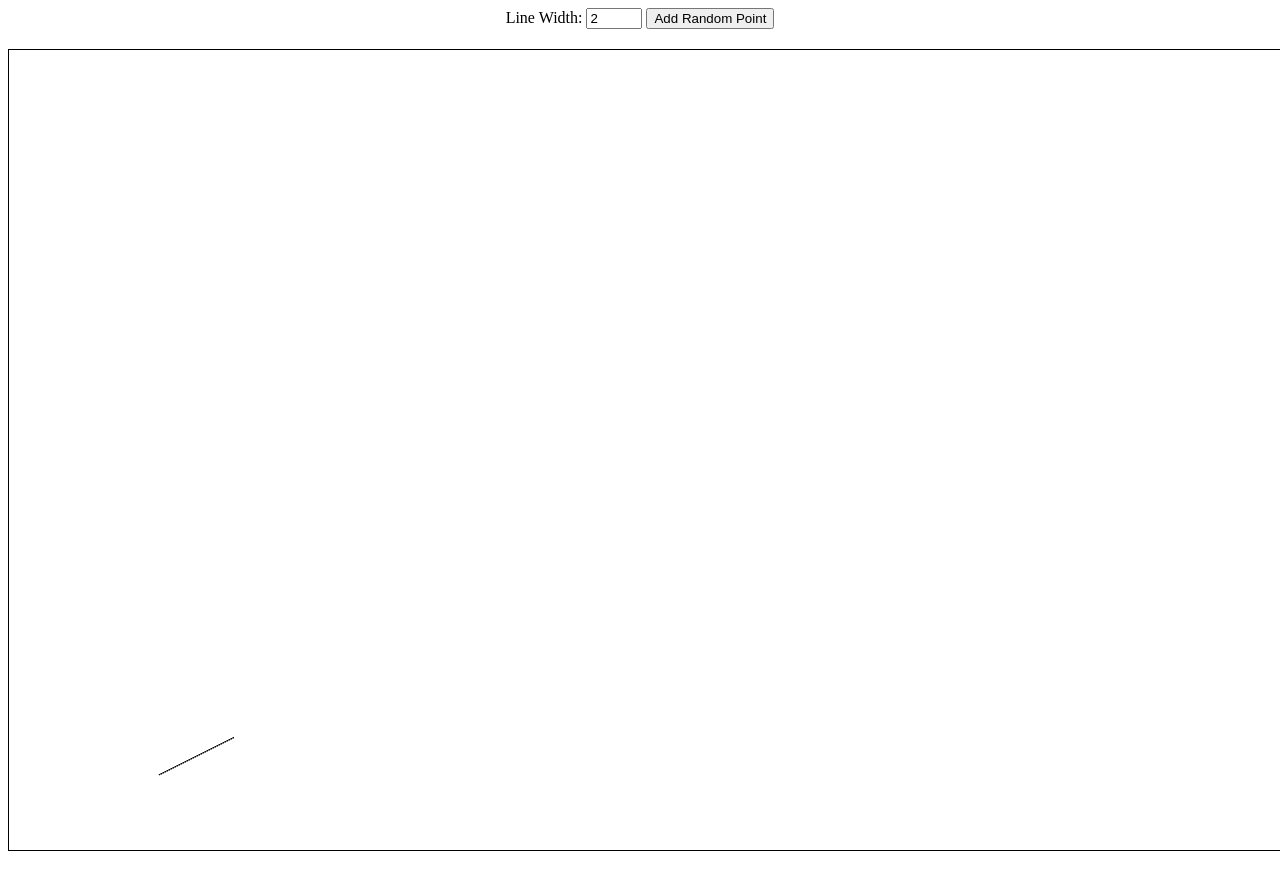
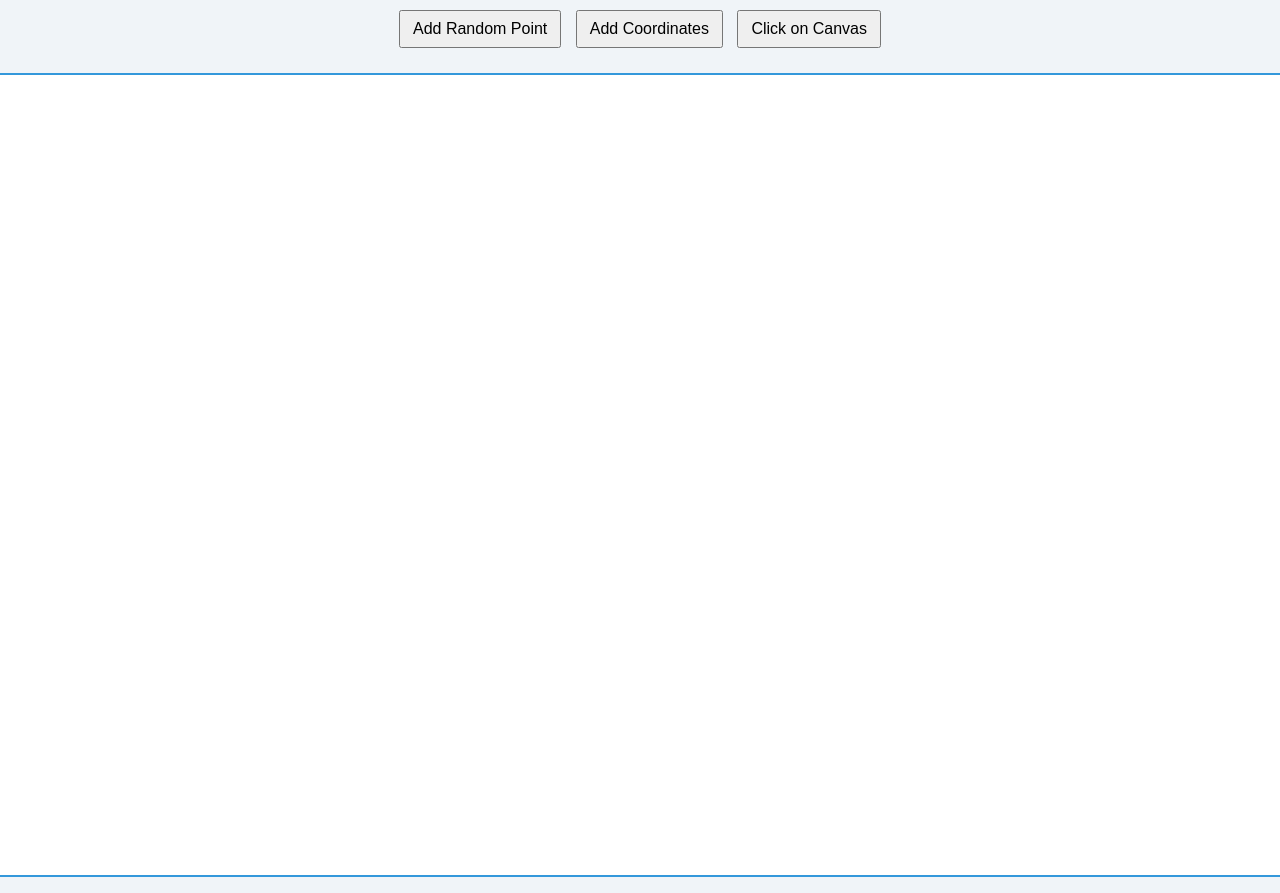
Before and after one commit to estamos/WebGL-Line-Renderer, a plain HTML site: page index.html in a window 1280 px wide. Before the commit the page ends 871 px from the top, so only its background shows below. Drawn offline with Linux system fonts and the light colour scheme.

Commit message:
New design

```diff
--- a/index.html
+++ b/index.html
@@ -6,23 +6,69 @@
     <meta name="viewport" content="width=device-width, initial-scale=1.0">
     <title>WebGL Line Renderer</title>
     <style>
+        body {
+            font-family: Arial, sans-serif;
+            background-color: #f0f4f8;
+            margin: 0;
+            padding: 0;
+            display: flex;
+            justify-content: center;
+            align-items: center;
+            height: 100vh;
+            box-sizing: border-box;
+        }
+        .container {
+            text-align: center;
+        }
         canvas {
-            border: 1px solid black;
+            border: 2px solid #3498db;
+            margin-top: 20px;
             display: block;
-            margin: 20px auto;
+            background-color: #ecf0f1;
         }
         .controls {
-            text-align: center;
+            margin-bottom: 20px;
+        }
+        button, input[type="text"], input[type="number"] {
+            padding: 8px 12px;
+            font-size: 16px;
+            margin: 5px;
+        }
+        .hidden {
+            display: none;
+        }
+        .message {
+            font-size: 16px;
+            margin-top: 10px;
+            visibility: hidden;
+        }
+        .message.success {
+            color: green;
+        }
+        .message.error {
+            color: red;
         }
     </style>
 </head>
 <body>
-    <div class="controls">
-        <label for="lineWidth">Line Width:</label>
-        <input type="number" id="lineWidth" min="1" max="10" value="2">
-        <button id="addPointButton">Add Random Point</button>
+    <div class="container">
+        <div class="controls">
+            <label for="lineWidth">Line Width:</label>
+            <input type="number" id="lineWidth" min="1" max="10" value="2">
+
+            <p>Select how you want to add new line segments:</p>
+            <button id="randomPointButton">Add Random Point</button>
+            <button id="coordinateInputButton">Add Coordinates</button>
+            <button id="clickCanvasButton">Click on Canvas</button>
+        </div>
+        <div id="coordinateInputs" class="hidden">
+            <input type="number" id="xCoord" placeholder="x (between -1 and 1)" step="0.1">
+            <input type="number" id="yCoord" placeholder="y (between -1 and 1)" step="0.1">
+        </div>
+        <button id="generateButton" class="hidden">Generate New Segment</button>
+        <canvas id="canvas" width="600" height="600"></canvas>
+        <p id="message" class="message"></p>
     </div>
-    <canvas id="canvas"></canvas>
     <script src="script.js"></script>
 </body>
 </html>
```
